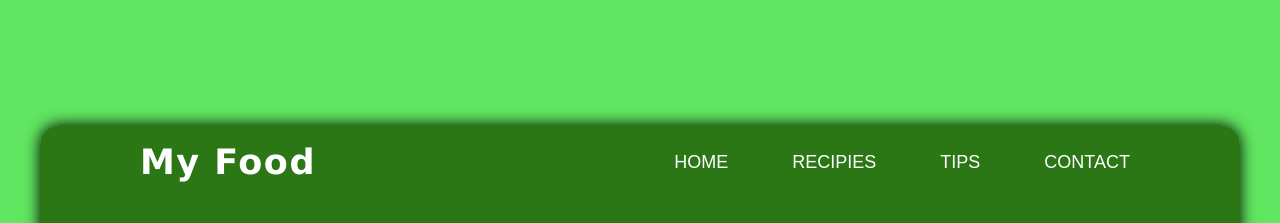
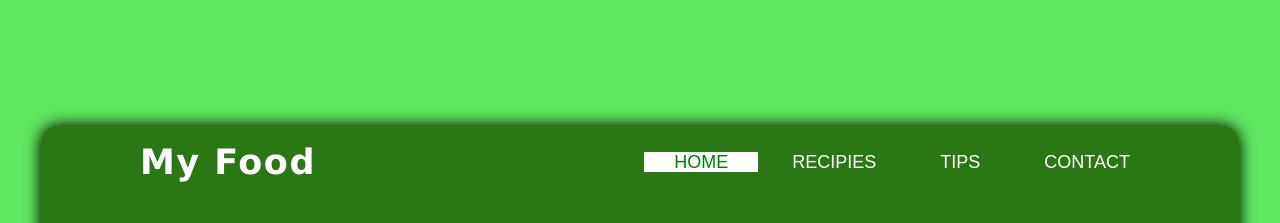
Before and after one commit to Nissy-Kunjumon/brownies.github.io, a plain HTML site: page index.html in a window 1280 px wide. In both pictures the pointer is over the link "HOME". Shown: the top 223 px of the page. Drawn offline with Linux system fonts and the light colour scheme.

Commit message:
Update website2.css

```diff
--- a/website2.css
+++ b/website2.css
@@ -49,6 +49,10 @@ nav li a{
     padding: 0px 30px;
     text-transform: uppercase;
     font-size: 18px;
+}
+nav li a:hover{
+    background-color:white;
+    color:green;
 }
 .title{
     width: 50%;
```
